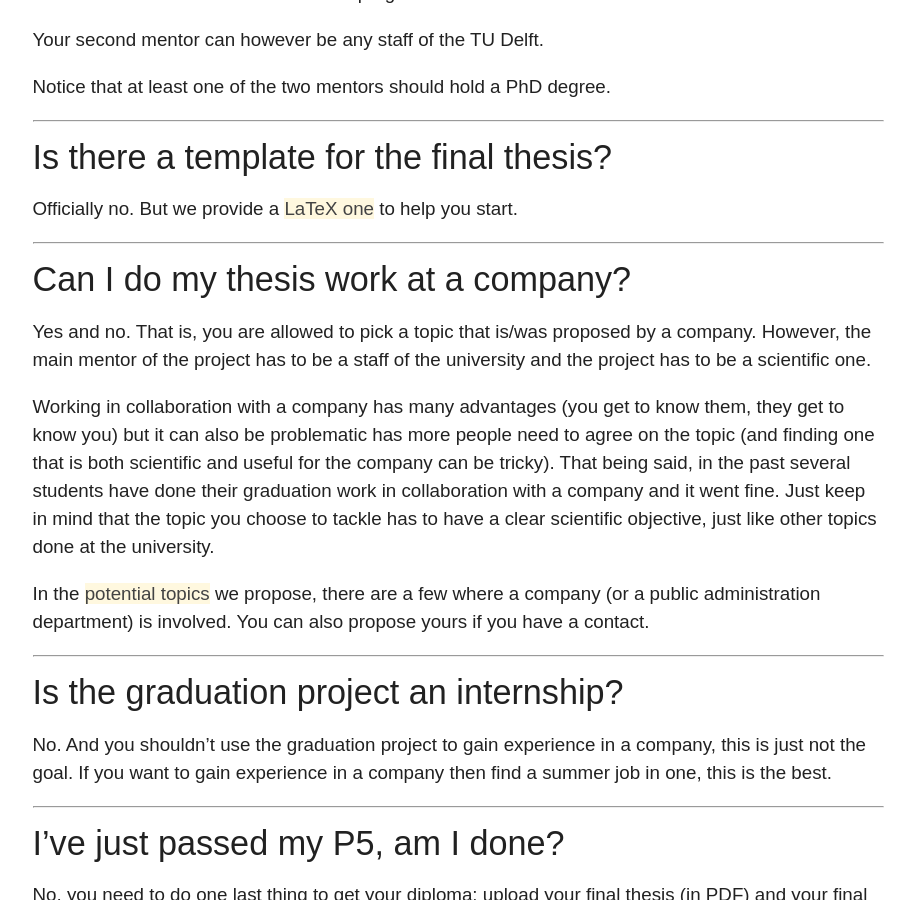
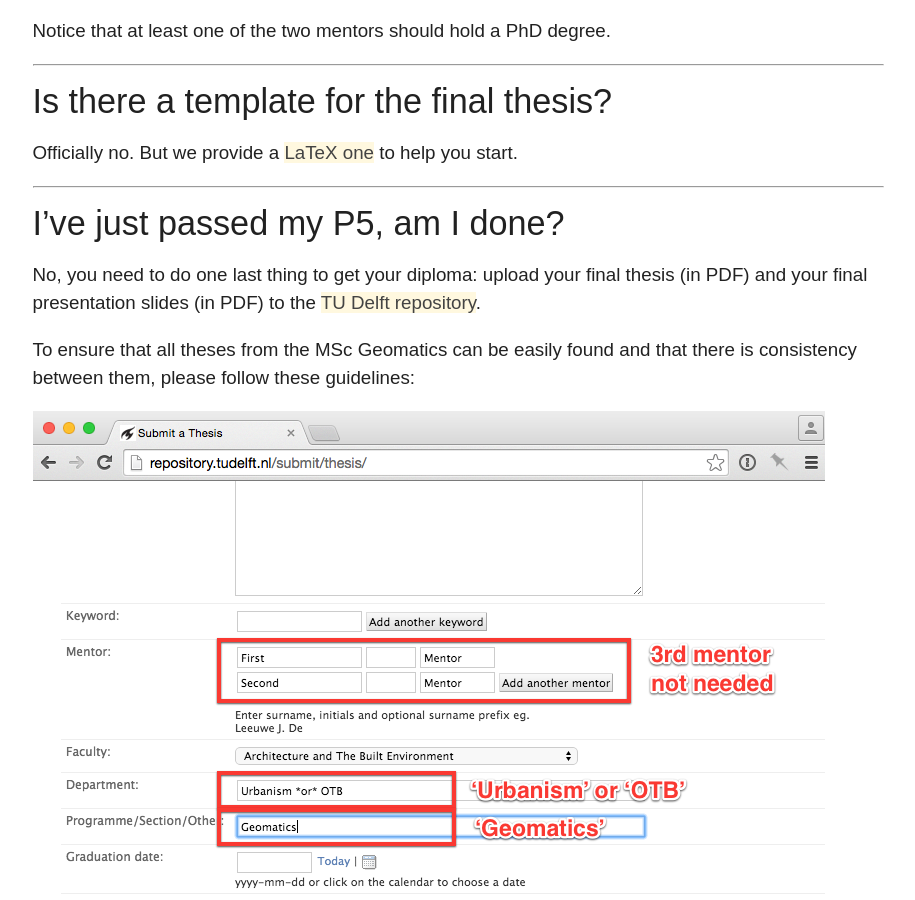
Before and after one commit to tudelft3d/geo2020, a Jekyll site: the page built from faq/index.md, in a window 1280 px wide and 900 px high, scrolled down 1527 px. Shown: the whole window, without its empty margins (182-1097 px from the left). Built offline with Jekyll 4.4.1, drawn with Linux system fonts in a browser that asks for light colours; nearby versions of some CDN libraries; some of the changed text lies outside the part shown.

Commit message:
graduation in a company

```diff
--- a/_data/cards.yml
+++ b/_data/cards.yml
@@ -44,6 +44,12 @@
   icon:   fa-graduation-cap
   colour: green
 
+- url:    /company/
+  text:   graduating with a company
+  icon:   fa-cogs
+  colour: purple
+
+
 - url:    /coordinator/
   text:   Contact the coordinator
   icon:   fa-send
--- a/faq/index.md
+++ b/faq/index.md
@@ -53,28 +53,6 @@
 
 Officially no.
 But we provide a [LaTeX one]({{ "/templates/" | prepend: site.baseurl }}) to help you start.
-
-- - -
-
-#### Can I do my thesis work at a company?
-
-Yes and no. That is, you are allowed to pick a topic that is/was proposed by a company.
-However, the main mentor of the project has to be a staff of the university and the project has to be a scientific one.
-
-Working in collaboration with a company has many advantages (you get to know them, they get to know you) but it can also be problematic has more people need to agree on the topic (and finding one that is both scientific and useful for the company can be tricky).
-That being said, in the past several students have done their graduation work in collaboration with a company and it went fine.
-Just keep in mind that the topic you choose to tackle has to have a clear scientific objective, just like other topics done at the university.
-
-In the [potential topics]({{ "/potentialtopics/" | prepend: site.baseurl }}) we propose, there are a few where a company (or a public administration department) is involved.
-You can also propose yours if you have a contact.
-
-- - -
-
-#### Is the graduation project an internship?
-
-No.
-And you shouldn't use the graduation project to gain experience in a company, this is just not the goal.
-If you want to gain experience in a company then find a summer job in one, this is the best.
 
 - - -
 
```
Also changed, not shown: company/index.md (added, +46 -0 lines).
